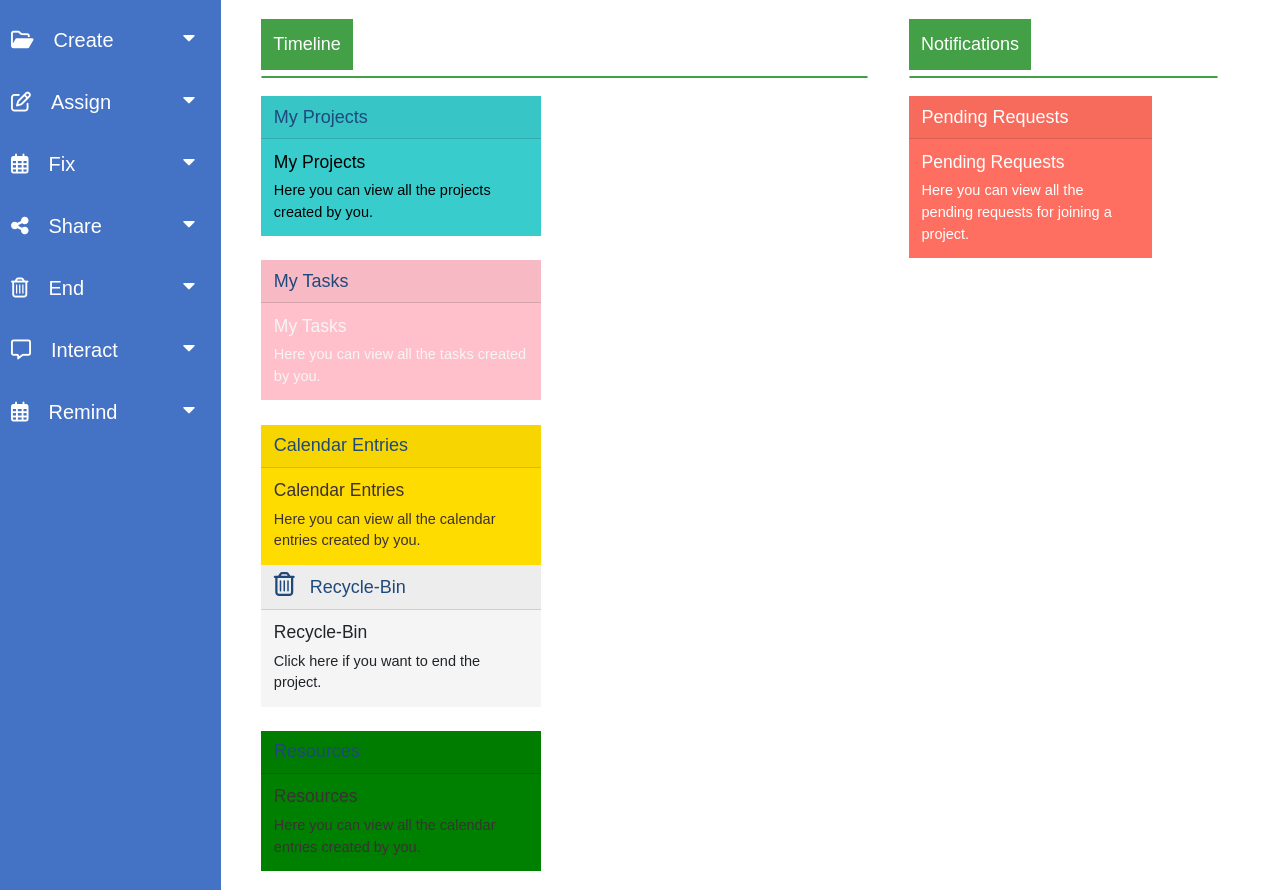
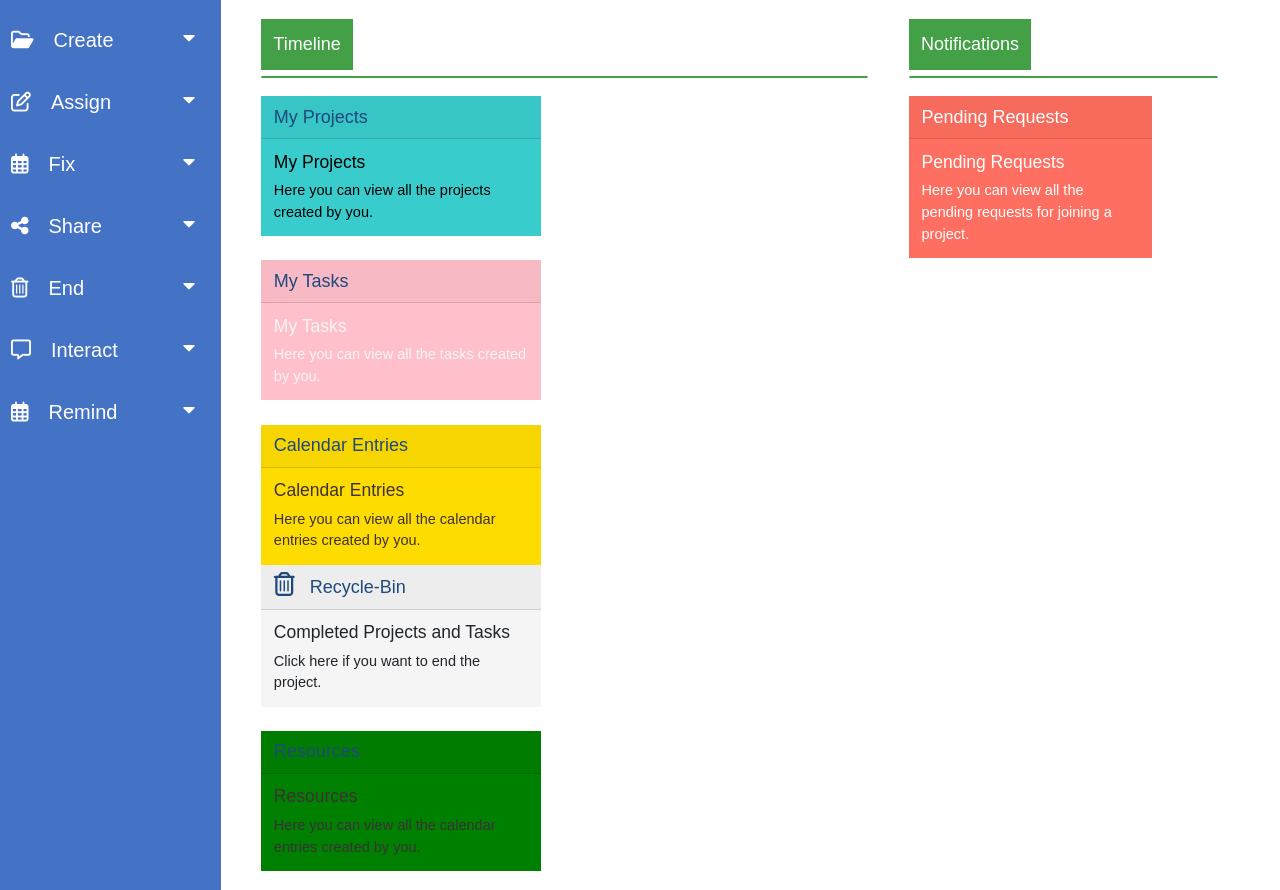
Before and after one commit to KLNarayana03/ResearchRealm, a PHP site: page /landingpage.php in a window 1280 px wide. Shown: the part 86-976 px from the top of the page. Run offline with PHP 8.4, Linux system fonts and the light colour scheme; the visitor is signed in with stand-in values (Sample User, id 1); data that the repository does not hold is empty; some libraries are stand-ins or nearby versions.

Commit message:
updated basic changes

```diff
--- a/final/landingpage.php
+++ b/final/landingpage.php
@@ -434,7 +434,7 @@ function closeForm4() {
 
   </div>
   <div class="card-body" style="font-size:14.5px;">
-    <h3 class="card-title">Recycle-Bin</h3>
+    <h3 class="card-title">Completed Projects and Tasks</h3>
     <p class="card-text">Click here if you want to end the project.</p>
   </div>
 </div><br>
```
